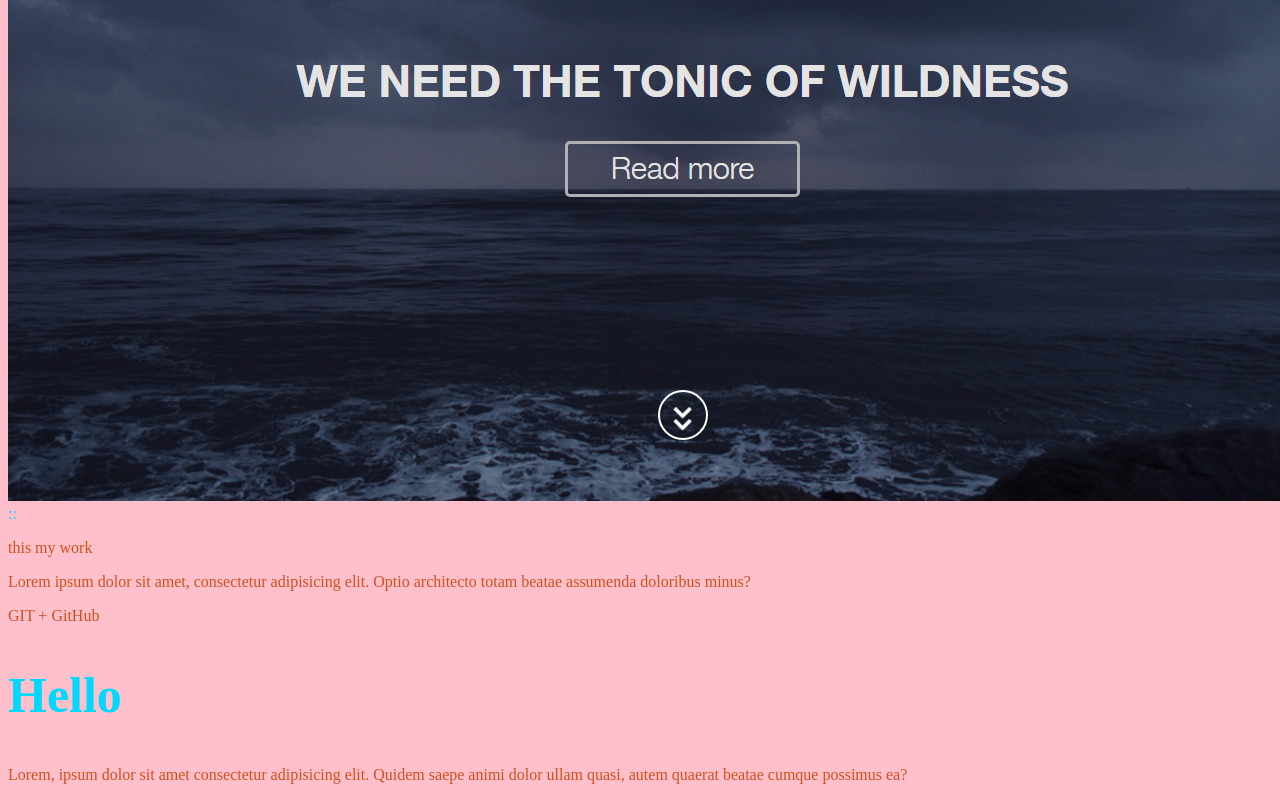
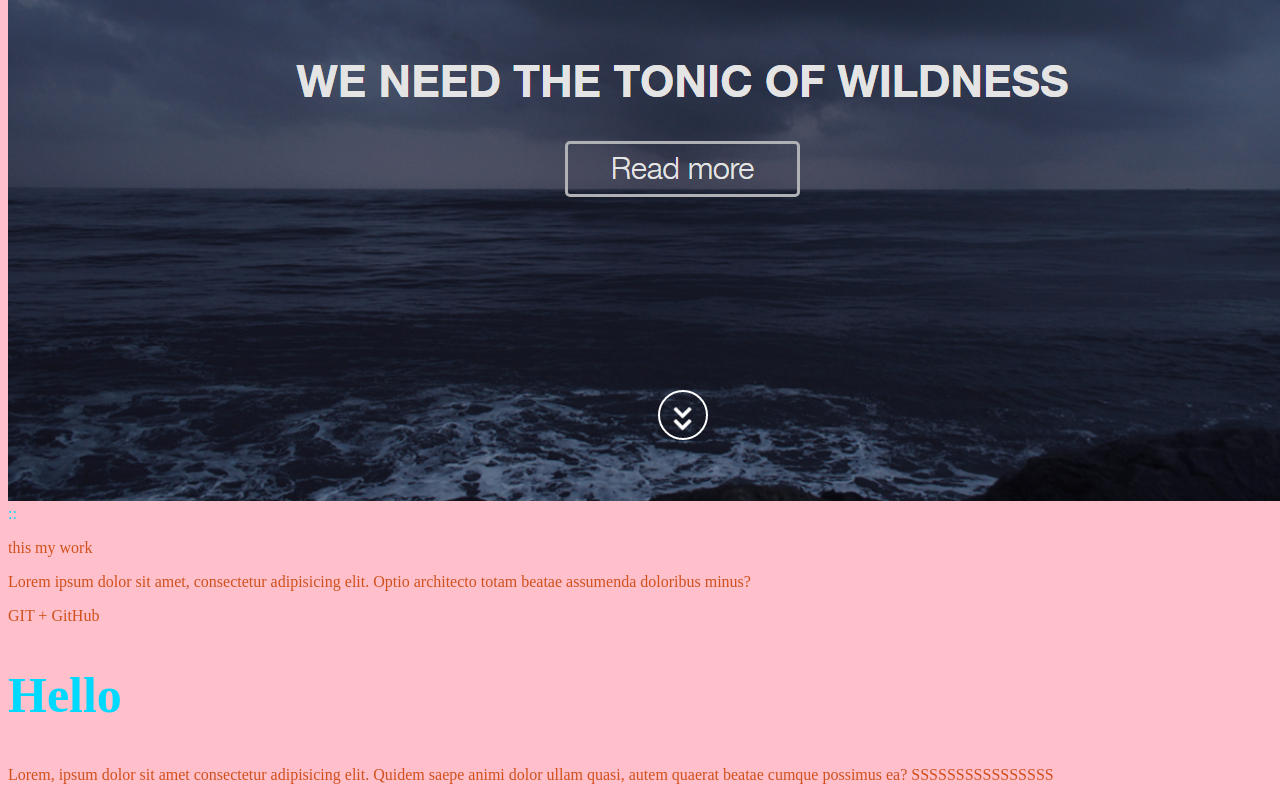
Before and after one commit to dmitriylu/gittest, a plain HTML site: page index.html in a window 1280 px wide. Shown: the part 347-1147 px from the top of the page. Drawn offline with Linux system fonts and the light colour scheme.

Commit message:
Изменил параграф

```diff
--- a/index.html
+++ b/index.html
@@ -17,7 +17,7 @@
         <p>GIT + GitHub </p>
     <h2>Hello</h2>
     <p>Lorem, ipsum dolor sit amet consectetur adipisicing elit. Quidem saepe animi dolor ullam quasi, autem quaerat
-        beatae cumque possimus ea?</p>
+        beatae cumque possimus ea? SSSSSSSSSSSSSSSS</p>
 </body>
 
 </html>
```
